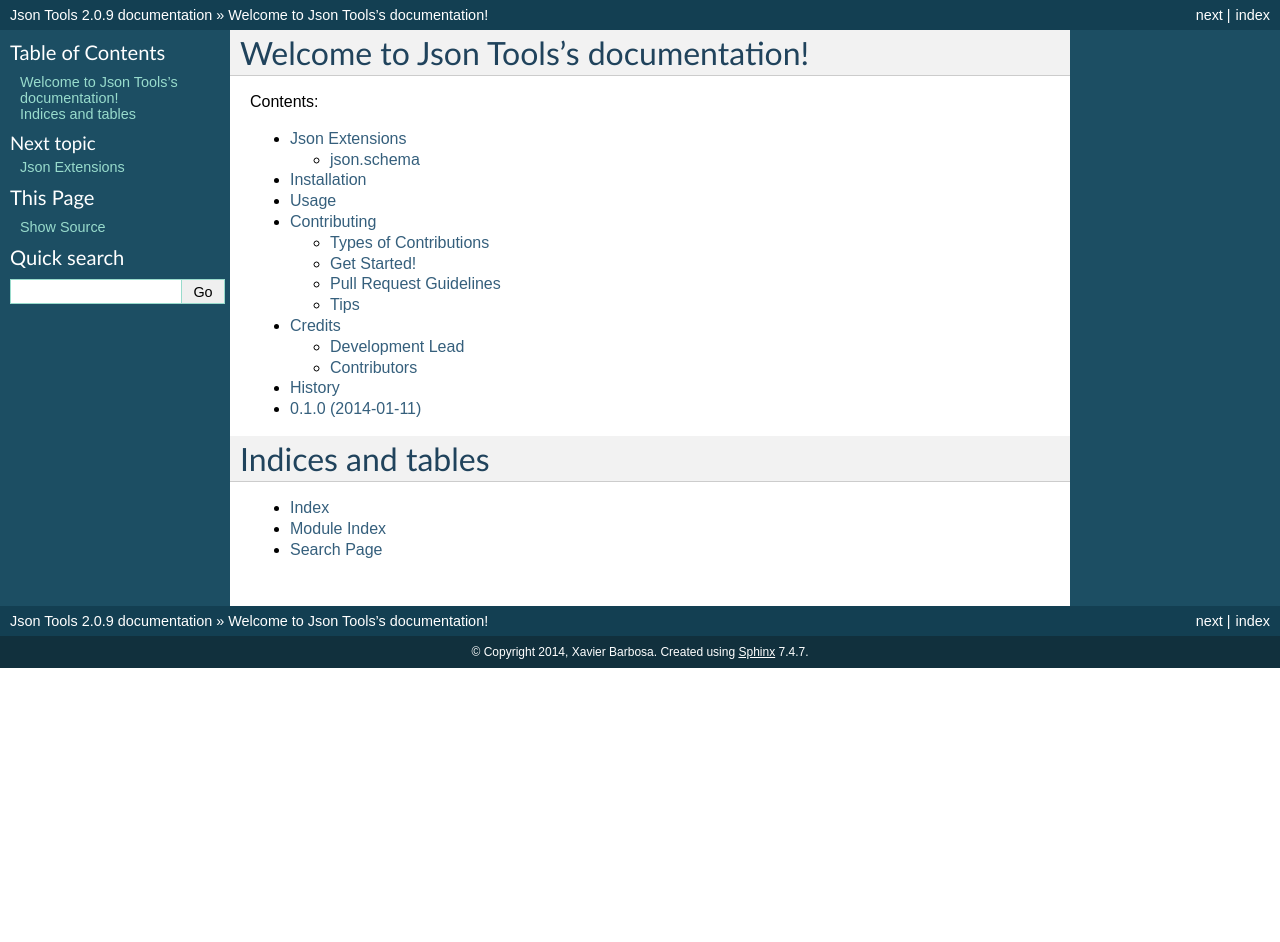
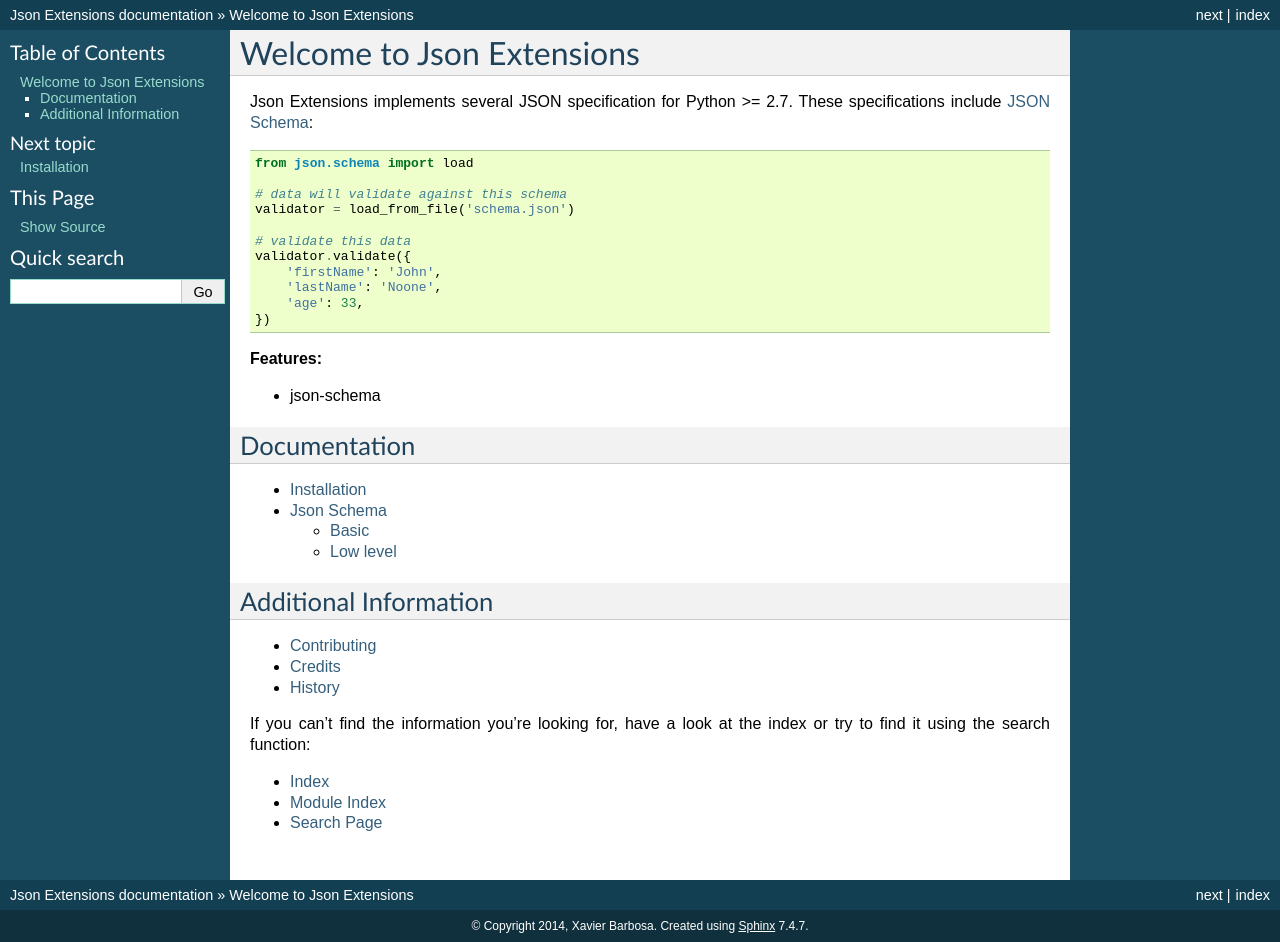
Before and after one commit to johnnoone/json-spec, a Sphinx documentation site: the page built from docs/index.rst, in a window 1280 px wide. Built offline with Sphinx 7.4.7, drawn with Linux system fonts in a browser that asks for light colours; before the commit the page ends 900 px from its top, so only the background shows below that.

Commit message:
improved documentation

```diff
--- a/docs/conf.py
+++ b/docs/conf.py
@@ -55,17 +55,16 @@
 master_doc = 'index'
 
 # General information about the project.
-project = u'Json Tools'
+project = u'Json Extensions'
 copyright = u'2014, Xavier Barbosa'
 
 # The version info for the project you're documenting, acts as replacement
 # for |version| and |release|, also used in various other places throughout
 # the built documents.
 #
-# The short X.Y version.
-version = json.__version__
-# The full version, including alpha/beta/rc tags.
-release = json.__version__
+import pkg_resources  # part of setuptools
+release = version = pkg_resources.require("json-extensions")[0].version
+
 
 # The language for content autogenerated by Sphinx. Refer to documentation
 # for a list of supported languages.
@@ -209,7 +208,7 @@
 # [howto/manual]).
 latex_documents = [
     ('index', 'python-json.tex',
-     u'Json Tools Documentation',
+     u'Json Extensions Documentation',
      u'Xavier Barbosa', 'manual'),
 ]
 
@@ -240,7 +239,7 @@
 # (source start file, name, description, authors, manual section).
 man_pages = [
     ('index', 'python-json',
-     u'Json Tools Documentation',
+     u'Json Extensions Documentation',
      [u'Xavier Barbosa'], 1)
 ]
 
@@ -255,7 +254,7 @@
 #  dir menu entry, description, category)
 texinfo_documents = [
     ('index', 'python-json',
-     u'Json Tools Documentation',
+     u'Json Extensions Documentation',
      u'Xavier Barbosa',
      'python-json',
      'One line description of project.',
--- a/docs/history.rst
+++ b/docs/history.rst
@@ -1 +1,5 @@
-.. include:: ../HISTORY.rst
+=======
+History
+=======
+
+.. include:: ../Changelog
--- a/docs/index.rst
+++ b/docs/index.rst
@@ -1,26 +1,53 @@
-.. complexity documentation master file, created by
-   sphinx-quickstart on Tue Jul  9 22:26:36 2013.
-   You can adapt this file completely to your liking, but it should at least
-   contain the root `toctree` directive.
+Welcome to Json Extensions
+==========================
 
-Welcome to Json Tools's documentation!
-======================================
+Json Extensions implements several JSON specification for Python >= 2.7.
+These specifications include `JSON Schema`_:
 
-Contents:
+.. code-block:: python
+
+    from json.schema import load
+
+    # data will validate against this schema
+    validator = load_from_file('schema.json')
+
+    # validate this data
+    validator.validate({
+        'firstName': 'John',
+        'lastName': 'Noone',
+        'age': 33,
+    })
+
+
+**Features:**
+
+*   json-schema
+
+
+Documentation
+-------------
 
 .. toctree::
    :maxdepth: 2
 
-   readme
    installation
-   usage
+   json-schema
+
+Additional Information
+----------------------
+
+.. toctree::
+   :maxdepth: 1
+
    contributing
    authors
    history
 
-Indices and tables
-==================
+If you can't find the information you're looking for, have a look at the index or try to find it using the search function:
 
-* :ref:`genindex`
-* :ref:`modindex`
-* :ref:`search`
+
+-   :ref:`genindex`
+-   :ref:`modindex`
+-   :ref:`search`
+
+.. _`JSON Schema`: http://json-schema.org
--- a/docs/installation.rst
+++ b/docs/installation.rst
@@ -4,9 +4,9 @@
 
 At the command line::
 
-    $ easy_install jsontools
+    $ easy_install json-extensions
 
 Or, if you have virtualenvwrapper installed::
 
-    $ mkvirtualenv jsontools
-    $ pip install jsontools
+    $ mkvirtualenv json-extensions
+    $ pip install json-extensions
```
Also changed, not shown: AUTHORS.rst (deleted, +0 -13 lines), CONTRIBUTING.rst (+17 -13 lines), README.rst (+29 -10 lines), docs/authors.rst (+14 -1 lines), docs/json-schema.rst (added, +34 -0 lines), docs/usage.rst (deleted, +0 -7 lines), setup.cfg (+5 -5 lines), 4 other files.
